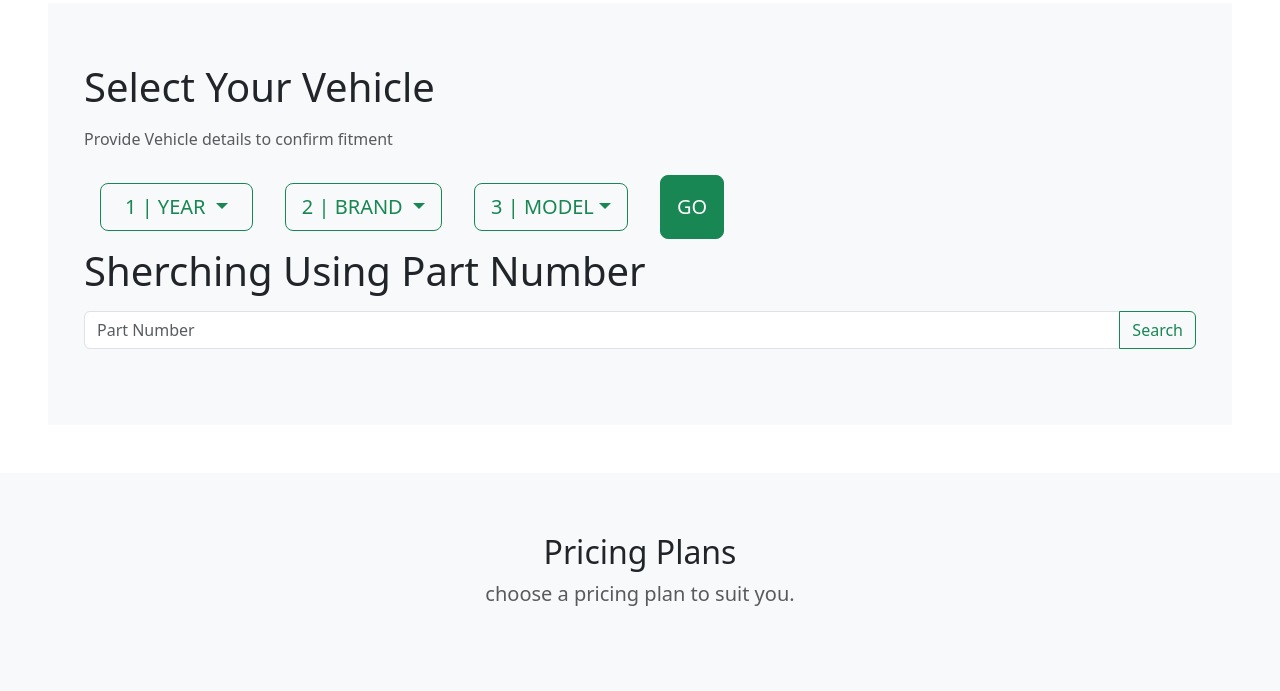
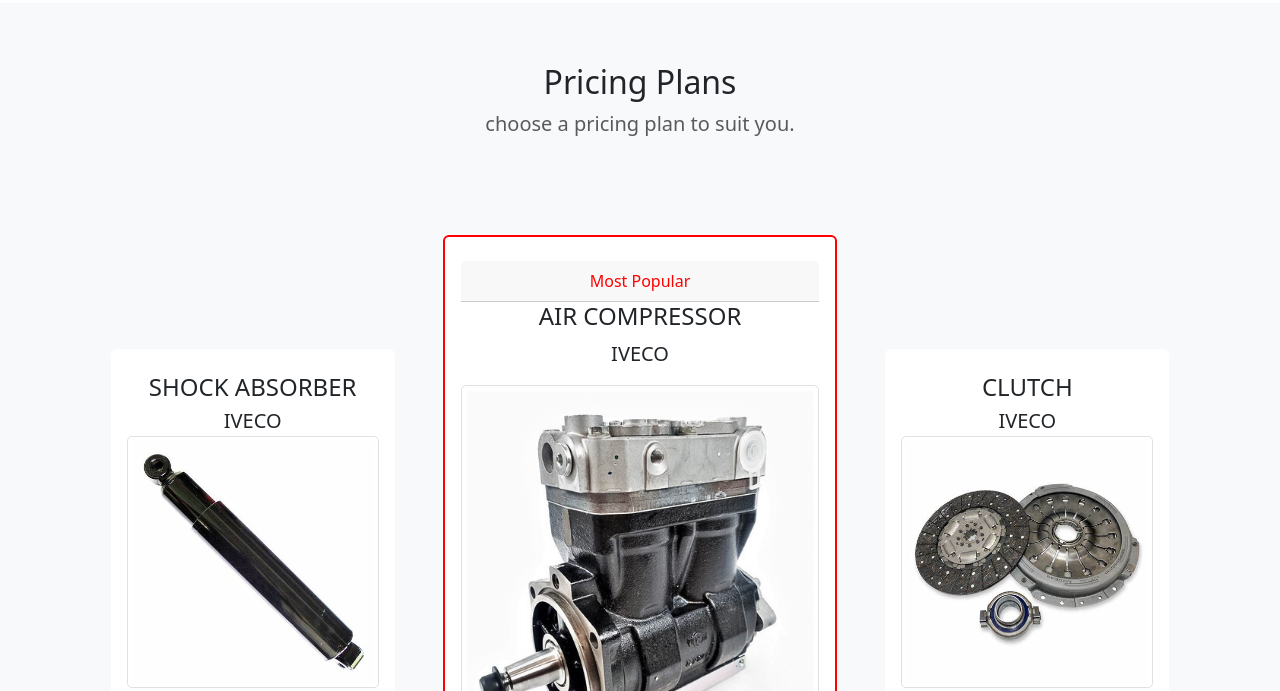
Before and after one commit to babiyy/Prodtiiweb, a website: page index.html in a window 1280 px wide. Shown: the part 699-1390 px from the top of the page. Drawn offline with nearby package versions, Linux system fonts and the light colour scheme.

Commit message:
castmazation

```diff
--- a/index.html
+++ b/index.html
@@ -4,8 +4,8 @@
     <meta name="viewport" content="width=device-width, initial-scale=1.0">
     <link href="https://cdn.jsdelivr.net/npm/bootstrap@5.3.3/dist/css/bootstrap.min.css" rel="stylesheet" integrity="sha384-QWTKZyjpPEjISv5WaRU9OFeRpok6YctnYmDr5pNlyT2bRjXh0JMhjY6hW+ALEwIH" crossorigin="anonymous">
     <link href="https://cdn.jsdelivr.net/npm/bootstrap@5.3.0-alpha3/dist/css/bootstrap.min.css" rel="stylesheet" integrity="sha384-KK94CHFLLe+nY2dmCWGMq91rCGa5gtU4mk92HdvYe+M/SXH301p5ILy+dN9+nJOZ" crossorigin="anonymous">
-<script src="https://cdn.jsdelivr.net/npm/bootstrap@5.3.0-alpha3/dist/js/bootstrap.bundle.min.js" integrity="sha384-ENjdO4Dr2bkBIFxQpeoTz1HIcje39Wm4jDKdf19U8gI4ddQ3GYNS7NTKfAdVQSZe" crossorigin="anonymous"></script>
-
+    <script src="https://cdn.jsdelivr.net/npm/bootstrap@5.3.0-alpha3/dist/js/bootstrap.bundle.min.js" integrity="sha384-ENjdO4Dr2bkBIFxQpeoTz1HIcje39Wm4jDKdf19U8gI4ddQ3GYNS7NTKfAdVQSZe" crossorigin="anonymous"></script>
+    <link href="/css/main.min.css" rel="stylesheet">
     <title>PRODOTTI</title>
 
     <style>
@@ -90,59 +90,7 @@
 
     </section>
     <!--Sherching-->
-    <section id="search" class="bg-light mt-5 m-5">
-        <div class="contener-lg">
-            <div class="row justify-content-center align-items-start mx-4">
-                <p class="display-6 fn-bold ">Select Your Vehicle</p>
-                <p class="text-muted fn-bold m-">Provide Vehicle details to confirm fitment</p>
 
-                <div class="d-lg-flex">
-                    <div class="dropdown mx-3  my-3">
-                        <button class="btn btn-lg  btn-outline-success dropdown-toggle px-4" type="button" data-bs-toggle="dropdown" aria-expanded="false">
-                          1 | YEAR
-                        </button>
-                        <ul class="dropdown-menu">
-                          <li><a class="dropdown-item" href="#">2000</a></li>
-                          <li><a class="dropdown-item" href="#">2010</a></li>
-                          <li><a class="dropdown-item" href="#">2020</a></li>
-                        </ul>
-                      </div>
-
-                      <div class="dropdown mx-3 my-3">
-                        <button class="btn btn-lg btn-outline-success px- dropdown-toggle"  type="button" data-bs-toggle="dropdown" aria-expanded="false">
-                            2 | BRAND
-                        </button>
-                            <ul class="dropdown-menu">
-                                <li><a class="dropdown-item" href="#">TRCKER</a></li>
-                                <li><a class="dropdown-item" href="#">TURBO</a></li>
-                                <li><a class="dropdown-item" href="#">IVECO</a></li>
-                            </ul>
-                        </div>
-
-                        <div class="dropdown mx-3 my-3">
-                            <button class="btn btn-lg btn-outline-success dropdown-toggle px-" data-bs-toggle="dropdown" aria-expanded= "false"
-                            type="button">3 | MODEL</button>
-                                <ul class="dropdown-menu">
-                                    <li><a class="dropdown-item" href="#">2000</a></li>
-                                    <li><a class="dropdown-item" href="#">2010</a></li>
-                                    <li><a class="dropdown-item" href="#">2020</a></li>
-                                    <li><a class="dropdown-item" href="#">2025</a></li>
-                                    <li><a class="dropdown-item" href="#">2030</a></li>
-                                </ul>
-
-                                    </div>
-                                    <button class="btn btn-success mx-3 my-2 btn-lg" type="submit">GO</button>
-
-                </div>
-                <p class="display-6 ">Sherching Using Part Number</p>
-                <div class="input-group mb-3">
-
-                    <input type="text" class="form-control" placeholder="Part Number" aria-label="Recipient's username" aria-describedby="button-addon2">
-                    <button class="btn btn-outline-success" type="button" id="button-addon2">Search</button>
-                  </div>
-            </div>
-
-        </div>
     </section>
     <!--Pricing-->
 
--- /dev/null
+++ b/sass/main.scss
@@ -0,0 +1,6 @@
+$primary:red;
+
+// imopret bootstrap
+
+
+@import "../node_modules/bootstrap/scss/bootstrap";
```
Also changed, not shown: package.json (added, +15 -0 lines), css/main.min.css (added), 2 other files.
